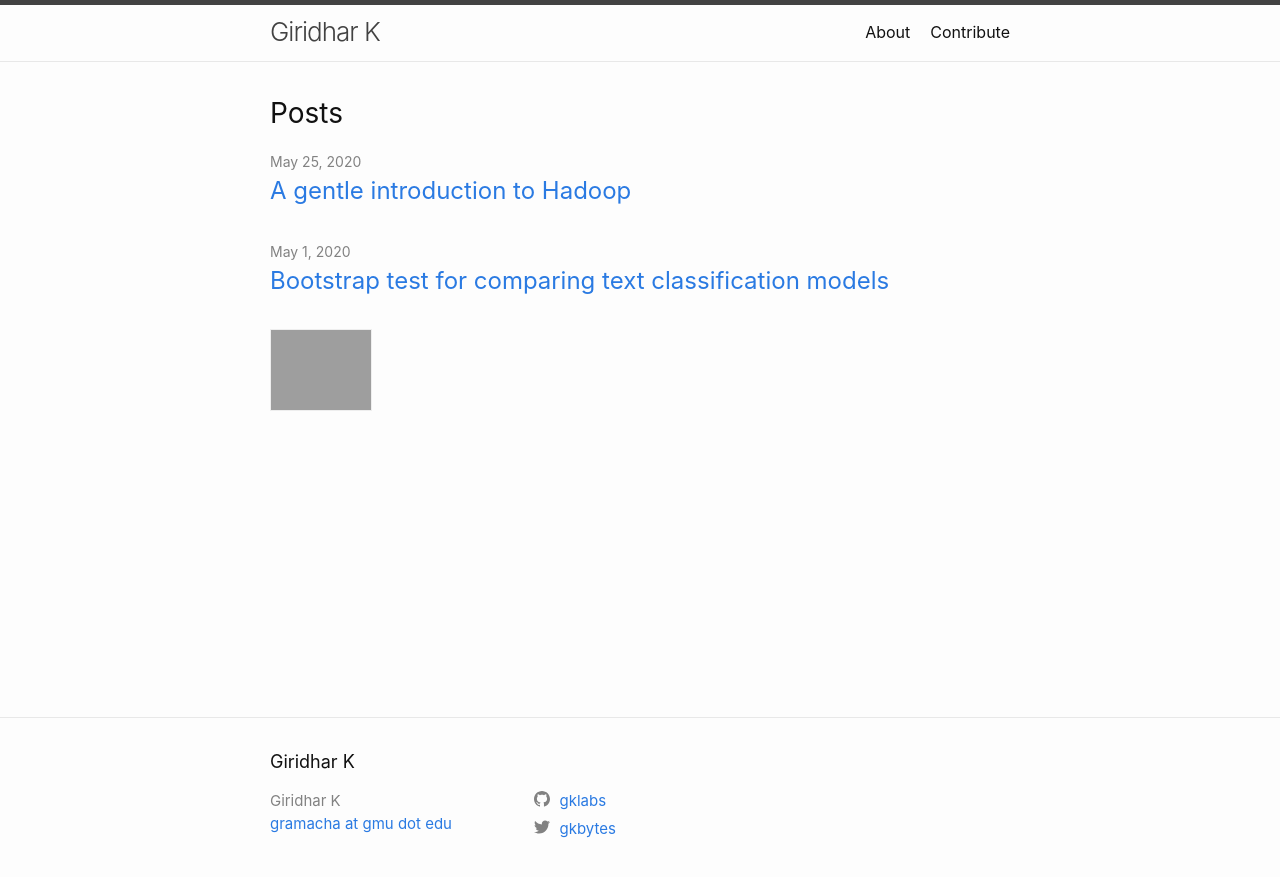
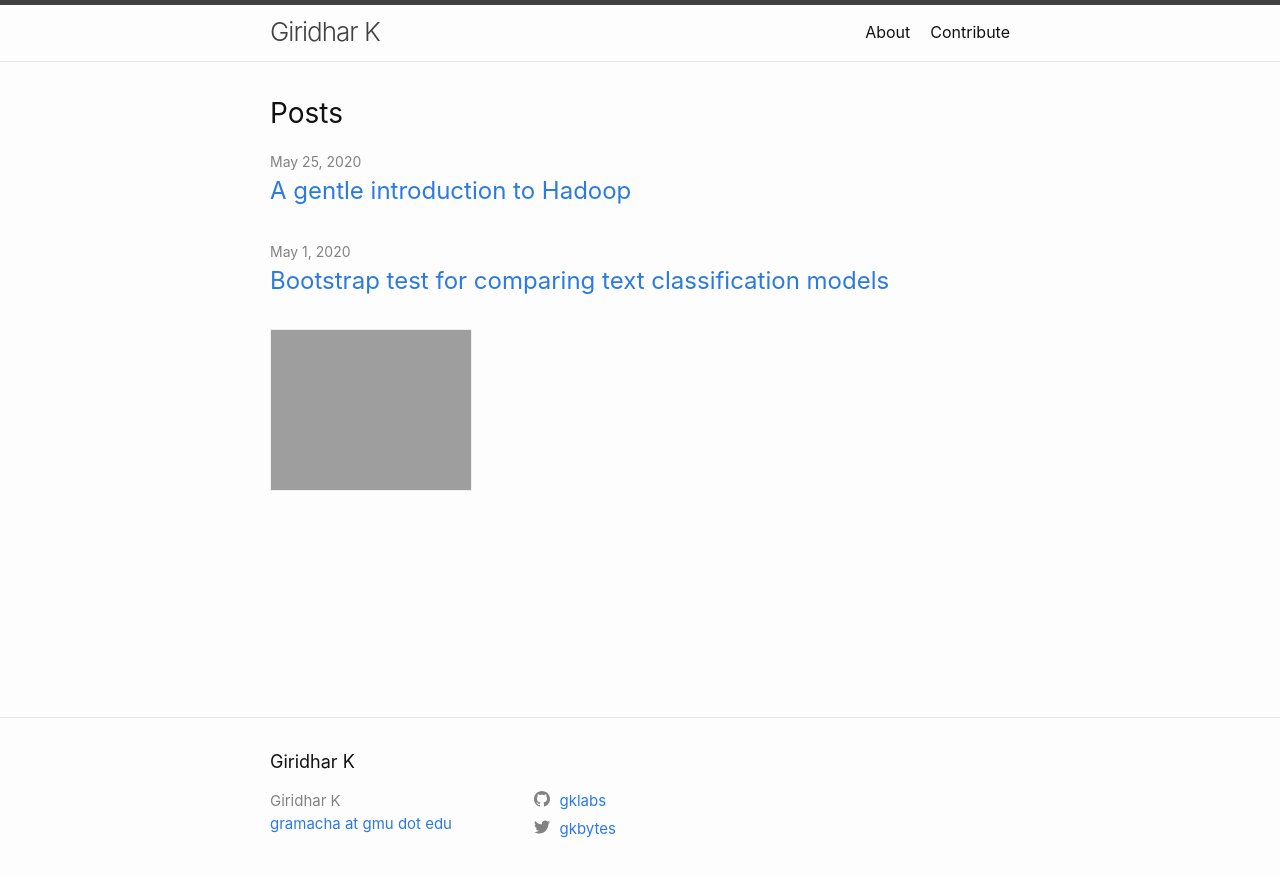
Before and after one commit to gklabs/gklabs.github.io, a Jekyll site: the page built from index.markdown, in a window 1280 px wide. Shown: the top 877 px of the page. Built offline with Jekyll 4.4.1, drawn with Linux system fonts in a browser that asks for light colours; grey boxes are pictures that could not be loaded.

Commit message:
size of substack changed

```diff
--- a/_layouts/home.html
+++ b/_layouts/home.html
@@ -29,7 +29,7 @@ layout: default
     </ul>
 
     <!--<p class="rss-subscribe">subscribe <a href="{{ "/feed.xml" | relative_url }}">via RSS</a></p> -->
-    <iframe src="https://gkbytes.substack.com/embed" width="100" height="80" style="border:1px solid #EEE; background:white;" frameborder="0" scrolling="no"></iframe>
+    <iframe src="https://gkbytes.substack.com/embed" width="200" height="160" style="border:1px solid #EEE; background:white;" frameborder="0" scrolling="no"></iframe>
   {%- endif -%}
 
 </div>
```
